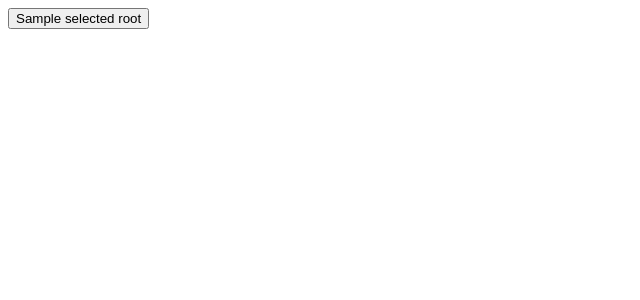
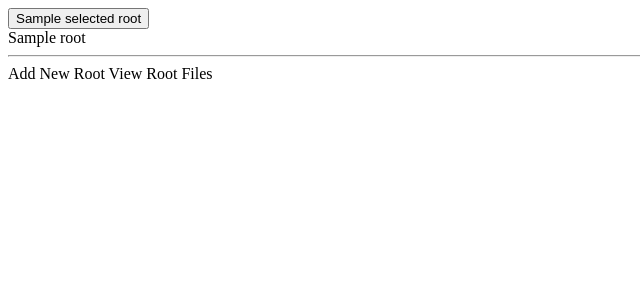
Before and after one commit to wesnick/bikeshed, a Python web app: template templates/components/navbar/root_selector.html.j2 in a window 1280 px wide. Shown: the top 300 px of the page, without its empty margins (0-640 px from the left). Run offline with Jinja, Linux system fonts and the light colour scheme; the template is opened without the code that fills it: most values are stand-ins (such as "Sample title", 1, 10 or a date in 2020).

Commit message:
refactor: Merge root selector into Bulma dropdown with native functionality

```diff
--- a/templates/components/navbar/root_selector.html.j2
+++ b/templates/components/navbar/root_selector.html.j2
@@ -1,35 +1,47 @@
-<div class="root-selector">
-  {% if selected_root %}
-    <div class="selected-root">
-      <div class="buttons">
-        <button class="button is-small"
-                hx-get="/components/root-selector"
-                hx-target="closest .root-selector">
+<div class="dropdown" id="root-selector-dropdown">
+  <div class="dropdown-trigger">
+    <button class="button" aria-haspopup="true" aria-controls="root-dropdown-menu">
+      <span>
+        {% if selected_root %}
           <span class="icon"><i class="fas fa-folder-open"></i></span>
           <span>{{ selected_root.name or selected_root.uri }}</span>
-        </button>
-        <a class="button is-small is-info"
+        {% else %}
+          <span class="icon"><i class="fas fa-folder"></i></span>
+          <span>Select Root</span>
+        {% endif %}
+      </span>
+      <span class="icon ml-2"><i class="fas fa-chevron-down"></i></span>
+    </button>
+  </div>
+  <div class="dropdown-menu" id="root-dropdown-menu" role="menu">
+    <div class="dropdown-content">
+      {% if roots %}
+        {% for root in roots %}
+          <a class="dropdown-item"
+             hx-post="/root/select/{{ root.uri }}"
+             hx-target="closest .dropdown">
+            <span class="icon"><i class="fas fa-folder"></i></span>
+            <span>{{ root.name or root.uri }}</span>
+          </a>
+        {% endfor %}
+      {% else %}
+        <div class="dropdown-item">No roots available</div>
+      {% endif %}
+      <hr class="dropdown-divider" />
+      <a class="dropdown-item"
+         hx-get="/components/root-selector/new"
+         hx-target="closest .dropdown">
+        <span class="icon has-text-success"><i class="fas fa-plus"></i></span>
+        <span>Add New Root</span>
+      </a>
+      {% if selected_root %}
+        <a class="dropdown-item"
            hx-get="/root/{{ selected_root.uri }}"
            hx-target=".dashboard">
-          <span class="icon"><i class="fas fa-eye"></i></span>
+          <span class="icon has-text-info"><i class="fas fa-eye"></i></span>
+          <span>View Root Files</span>
         </a>
-      </div>
+      {% endif %}
     </div>
-  {% else %}
-    <div class="root-selection-form">
-      <div class="buttons">
-        <button class="button is-small"
-                hx-get="/components/root-selector/form"
-                hx-target="closest .root-selector">
-          <span class="icon"><i class="fas fa-folder"></i></span>
-          <span>Select Root</span>
-        </button>
-        <button class="button is-small is-success"
-                hx-get="/components/root-selector/new"
-                hx-target="closest .root-selector">
-          <span class="icon"><i class="fas fa-plus"></i></span>
-        </button>
-      </div>
-    </div>
-  {% endif %}
+  </div>
 </div>
```
Also changed, not shown: src/routes/navbar.py (+8 -16 lines).
